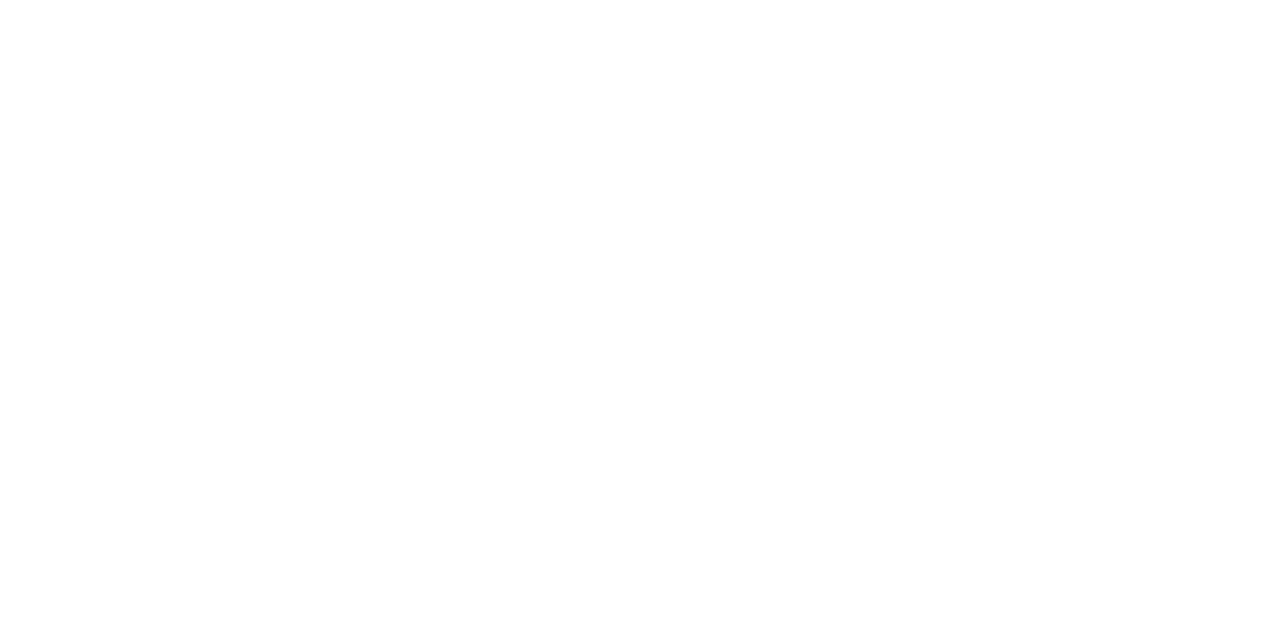
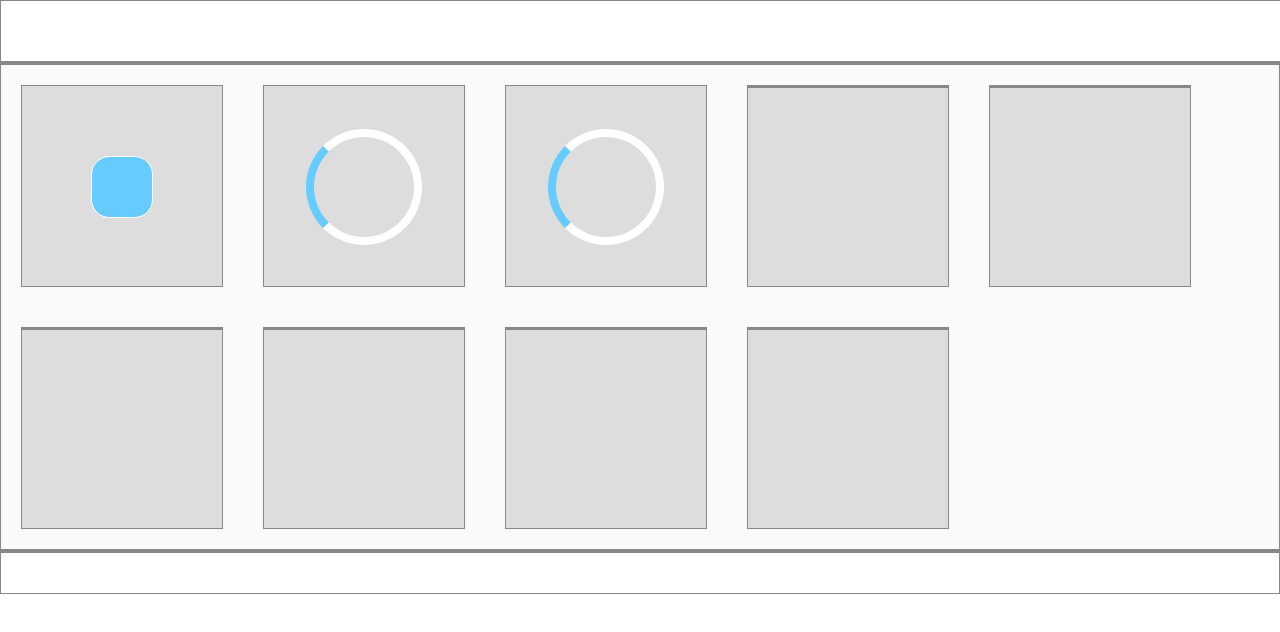
Before and after one commit to gscx233/css-loading-indicator, a plain HTML site: page index.html in a window 1280 px wide. Drawn offline with nearby package versions, Linux system fonts and the light colour scheme; files that its build step writes are made by us from their sources.

Commit message:
loader 3

```diff
--- a/index.html
+++ b/index.html
@@ -1,12 +1,47 @@
 <!DOCTYPE html>
 <html lang="en">
+
 <head>
     <meta charset="UTF-8">
     <title>CSS Loading Indicator</title>
     <link rel="stylesheet" href="site.css">
     <script src="app.js"></script>
 </head>
+
 <body>
+    <div class="header"></div>
+    <div class="main-content">
+        <div class="cf"></div>
+        <div class="loader">
+            <div id="loader-1"></div>
+        </div>
+        <div class="loader">
+            <div id="loader-2"></div>
+        </div>
+        <div class="loader">
+            <div id="loader-3"></div>
+        </div>
+        <div class="loader">
+            <div id="loader-4"></div>
+        </div>
+        <div class="loader">
+            <div id="loader-5"></div>
+        </div>
+        <div class="loader">
+            <div id="loader-6"></div>
+        </div>
+        <div class="loader">
+            <div id="loader-7"></div>
+        </div>
+        <div class="loader">
+            <div id="loader-8"></div>
+        </div>
+        <div class="loader">
+            <div id="loader-9"></div>
+        </div>
+        <div class="cf"></div>
+    </div>
+    <div class="footer"></div>
+</body>
 
-</body>
 </html>
--- a/site.less
+++ b/site.less
@@ -0,0 +1,111 @@
+body {
+    margin: 0;
+    min-width: 800px;
+}
+
+div {
+    border: 1px solid #888;
+}
+
+.header {
+    width: 100%;
+    height: 60px;
+}
+
+.main-content {
+    max-width: 1366px;
+    margin: 0 auto;
+    background-color: #fafafa;
+}
+
+.footer {
+    height: 40px;
+}
+
+.loader {
+    width: 200px;
+    height: 200px;
+    line-height: 200px;
+    float: left;
+    margin: 20px;
+    background-color: #ddd;
+    text-align: center;
+}
+
+.cf{
+    clear: both;
+    &::before,&::after{
+        display: table;
+        content: '';
+    }
+}
+
+#loader-1{
+    width: 30%;
+    height: 30%;
+    border: 1px solid white;
+    background-color: #66ccff;
+    display: inline-block;
+    vertical-align: middle;
+    border-radius: 30%;
+
+    &:hover{
+        animation: loader-1 1s infinite ease;
+    }
+}
+
+@keyframes loader-1{
+    0%{
+        transform: rotate(0deg);
+    }
+    100%{
+        transform: rotate(360deg);
+    }
+}
+
+#loader-2{
+    width: 50%;
+    height: 50%;
+    border: 8px solid white;
+    border-left: 8px solid #66ccff;
+    background-color: #ddd;
+    display: inline-block;
+    vertical-align: middle;
+    border-radius: 50%;
+    &:hover{
+        animation: loader-2 1s infinite linear;
+    }
+}
+
+@keyframes loader-2{
+    0%{
+        transform: rotate(0deg);
+    }
+    100%{
+        transform: rotate(360deg);
+    }
+}
+
+#loader-3{
+    width: 50%;
+    height: 50%;
+    border: 8px solid white;
+    border-left: 8px solid #66ccff;
+    background-color: #ddd;
+    display: inline-block;
+    vertical-align: middle;
+    border-radius: 50%;
+    &:hover{
+        animation: loader-3 1s infinite linear;
+    }
+}
+
+@keyframes loader-3{
+    0%{
+        transform: rotate(0deg), scale(1);
+
+    }
+    100%{
+        transform: rotate(360deg), scale(0);
+    }
+}
```
